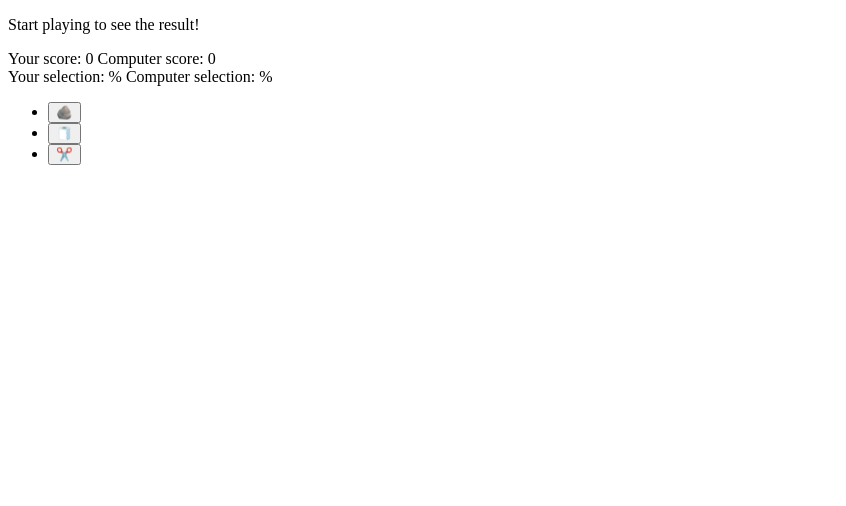
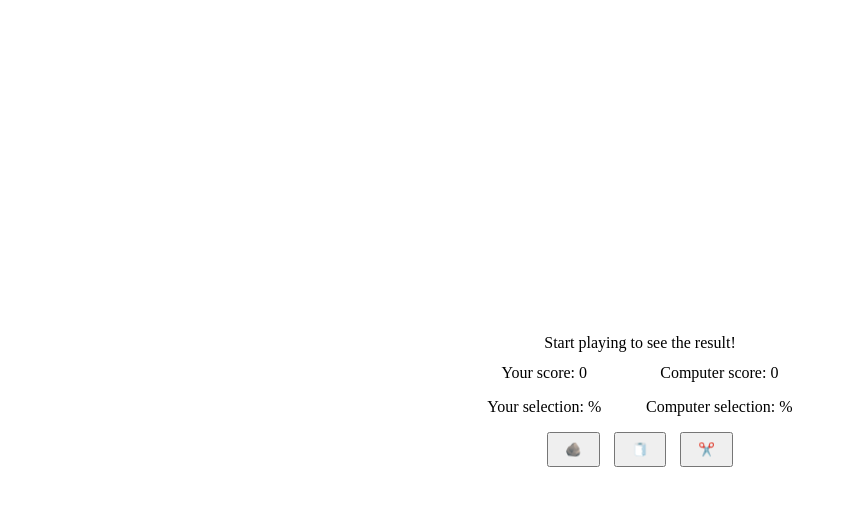
Before and after one commit to wkktoria/odin-rock-paper-scissors, a plain HTML site: page index.html in a window 1280 px wide. Shown: the whole page, without its empty margins (0-846 px from the left). Drawn offline with Linux system fonts and the light colour scheme.

Commit message:
Add basic style

```diff
--- a/index.html
+++ b/index.html
@@ -4,23 +4,26 @@
     <meta charset="UTF-8" />
     <meta name="viewport" content="width=device-width, initial-scale=1.0" />
     <title>Odin Rock Paper Scissors</title>
+    <link rel="stylesheet" href="stylesheet.css" />
   </head>
   <body>
     <div class="container">
       <div id="scoreboard">
         <p id="round-result">Start playing to see the result!</p>
-        <span id="human-score">Your score: 0</span>
-        <span id="computer-score">Computer score: 0</span>
+        <div id="scores">
+          <span id="human-score">Your score: 0</span>
+          <span id="computer-score">Computer score: 0</span>
+        </div>
       </div>
       <div id="players-selection">
         <span id="human-selection">Your selection: %</span>
         <span id="computer-selection">Computer selection: %</span>
       </div>
-      <ul class="buttons">
-        <li><button data-value="rock">🪨</button></li>
-        <li><button data-value="paper">🧻</button></li>
-        <li><button data-value="scissors">✂️</button></li>
-      </ul>
+      <div class="buttons">
+        <button data-value="rock">🪨</button>
+        <button data-value="paper">🧻</button>
+        <button data-value="scissors">✂️</button>
+      </div>
     </div>
     <script src="script.js"></script>
   </body>
--- /dev/null
+++ b/stylesheet.css
@@ -0,0 +1,52 @@
+html {
+  box-sizing: border-box;
+}
+
+*,
+*::before,
+*::after {
+  margin: 0;
+  padding: 0;
+  box-sizing: inherit;
+}
+
+body {
+  height: 100vh;
+}
+
+.container {
+  min-height: 100vh;
+  display: flex;
+  flex-direction: column;
+  justify-content: center;
+  align-items: center;
+  text-align: center;
+}
+
+#round-result {
+  margin-bottom: 12px;
+}
+
+#scoreboard,
+#players-selection {
+  width: 350px;
+  margin-bottom: 16px;
+}
+
+#scores,
+#players-selection {
+  display: flex;
+  justify-content: space-around;
+}
+
+.buttons {
+  width: 200px;
+  list-style: none;
+  display: flex;
+  justify-content: space-around;
+}
+
+button {
+  cursor: pointer;
+  padding: 8px 16px;
+}
```
